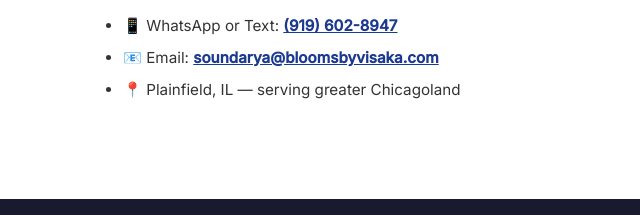
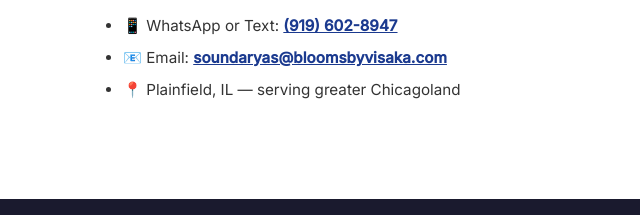
Before and after one commit to visakadivines/bloomsbyvisaka, a website: page return-policy.html in a window 1280 px wide. Shown: the part 1276-1491 px from the top of the page, 181-821 px from the left. Drawn offline with Linux system fonts and the light colour scheme.

Commit message:
Update return-policy.html

```diff
--- a/return-policy.html
+++ b/return-policy.html
@@ -95,7 +95,7 @@
     <p>For any questions about this policy or your order, please reach out:</p>
     <ul>
       <li>📱 WhatsApp or Text: <a href="https://wa.me/19196028947" style="color:var(--navy);font-weight:600;">(919) 602-8947</a></li>
-      <li>📧 Email: <a href="mailto:soundarya@bloomsbyvisaka.com" style="color:var(--navy);font-weight:600;">soundarya@bloomsbyvisaka.com</a></li>
+      <li>📧 Email: <a href="mailto:soundaryas@bloomsbyvisaka.com" style="color:var(--navy);font-weight:600;">soundaryas@bloomsbyvisaka.com</a></li>
       <li>📍 Plainfield, IL — serving greater Chicagoland</li>
     </ul>
 
```
